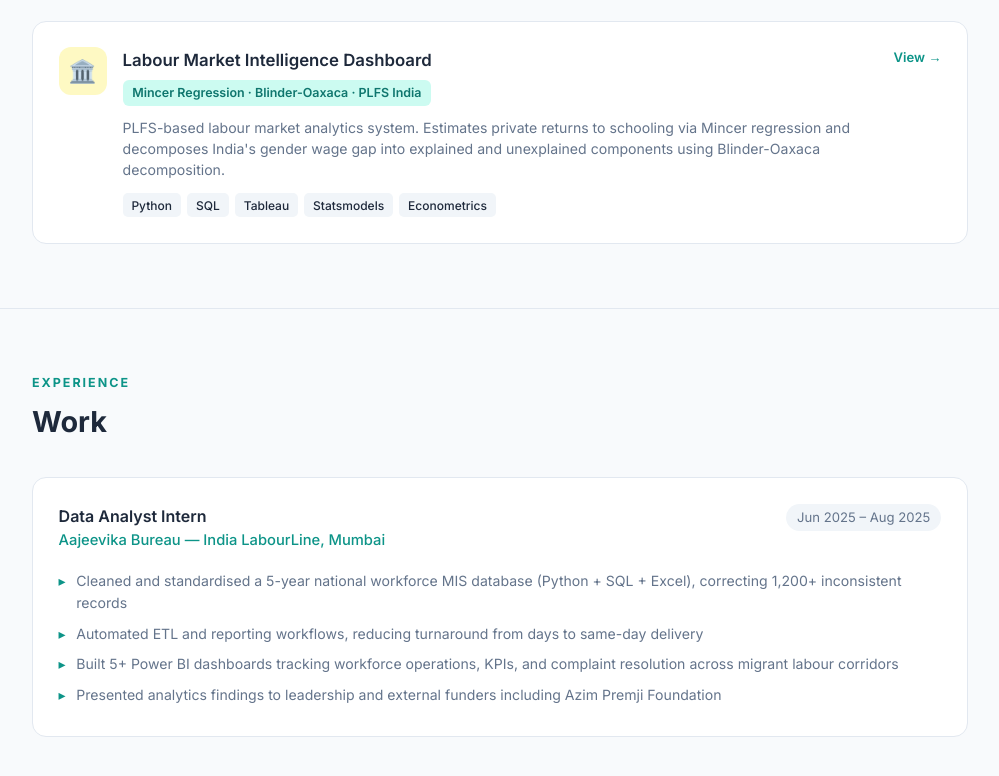
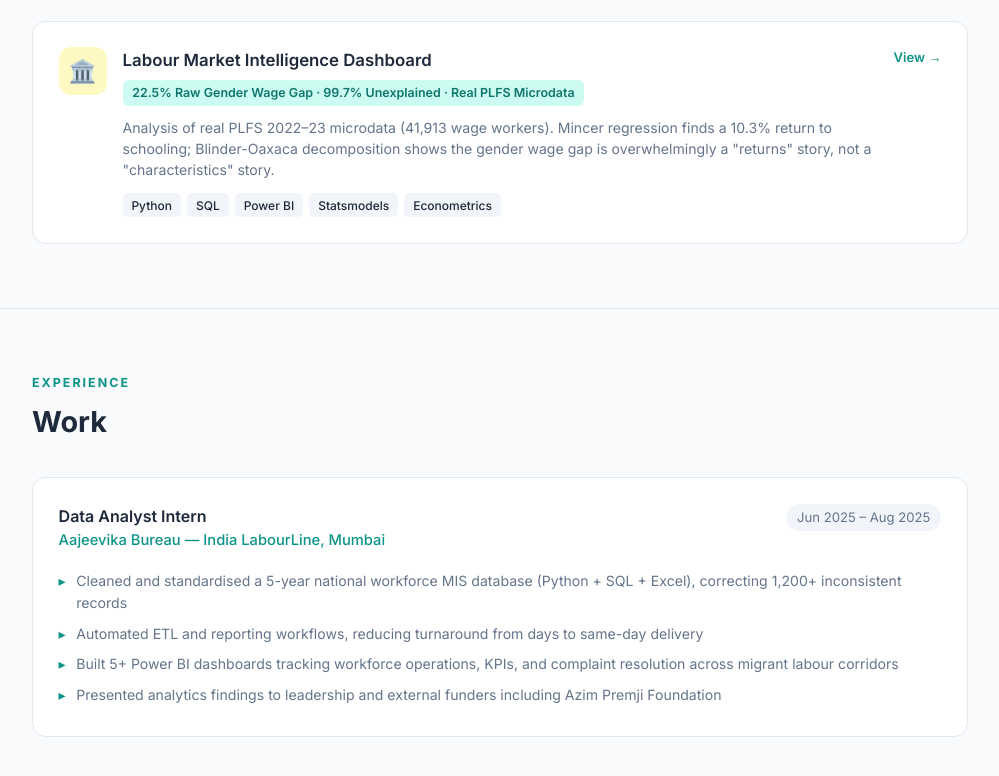
Before and after one commit to rupalrani/rupalrani.github.io, a plain HTML site: page index.html in a window 1280 px wide. Shown: the part 2031-2807 px from the top of the page, without its empty margins (140-1139 px from the left). Drawn offline with Linux system fonts and the light colour scheme.

Commit message:
Update Project 4 with real PLFS findings; fix Tableau to Power BI

```diff
--- a/index.html
+++ b/index.html
@@ -293,11 +293,11 @@
       <div class="project-icon p4">🏛️</div>
       <div class="project-body">
         <h3>Labour Market Intelligence Dashboard</h3>
-        <div class="result-pill">Mincer Regression · Blinder-Oaxaca · PLFS India</div>
-        <p>PLFS-based labour market analytics system. Estimates private returns to schooling via Mincer regression and decomposes India's gender wage gap into explained and unexplained components using Blinder-Oaxaca decomposition.</p>
+        <div class="result-pill">22.5% Raw Gender Wage Gap · 99.7% Unexplained · Real PLFS Microdata</div>
+        <p>Analysis of real PLFS 2022–23 microdata (41,913 wage workers). Mincer regression finds a 10.3% return to schooling; Blinder-Oaxaca decomposition shows the gender wage gap is overwhelmingly a "returns" story, not a "characteristics" story.</p>
         <div class="tech-tags">
           <span class="tech-tag">Python</span><span class="tech-tag">SQL</span>
-          <span class="tech-tag">Tableau</span><span class="tech-tag">Statsmodels</span>
+          <span class="tech-tag">Power BI</span><span class="tech-tag">Statsmodels</span>
           <span class="tech-tag">Econometrics</span>
         </div>
       </div>
```
